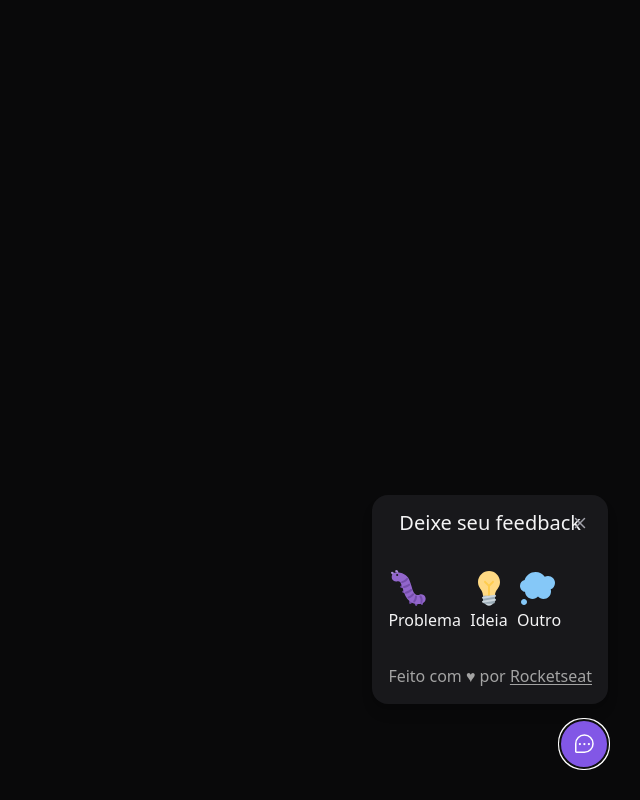
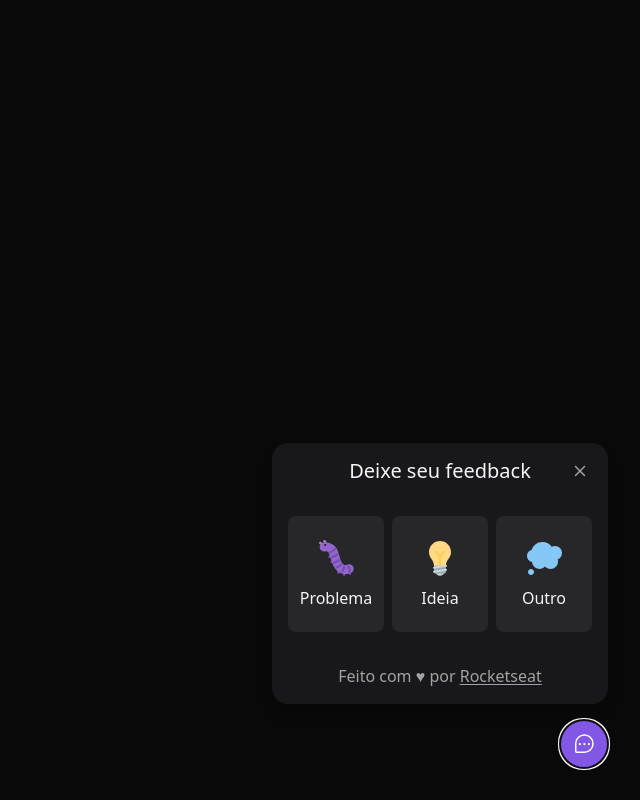
Before and after one commit to AloisioFernandes/NLW8-Return, a React (Vite) app in the folder web/: page / in a window 1280 px wide. Both pictures are taken after a click on the button "Feedback". Shown: the whole page, without its empty margins (640-1280 px from the left). Built offline with nearby package versions, Linux system fonts and the light colour scheme.

Commit message:
Estilo botões.

```diff
--- a/web/src/components/WidgetForm.tsx
+++ b/web/src/components/WidgetForm.tsx
@@ -40,7 +40,10 @@
       <div className="flex py-8 gap-2 w-full">
         {Object.entries(feedbackTypes).map(([key, value]) => {
           return (
-            <button>
+            <button
+              className="bg-zinc-800 rounded-lg py-5 w-24 flex-1 flex flex-col items-center gap-2 border-2 border-transparent hover:border-brand-500 focus:border-brand-500 focus:outline-none"
+              type="button"
+            >
               <img src={value.image.source} alt={value.image.alt} />
               <span>{value.title}</span>
             </button>
```
